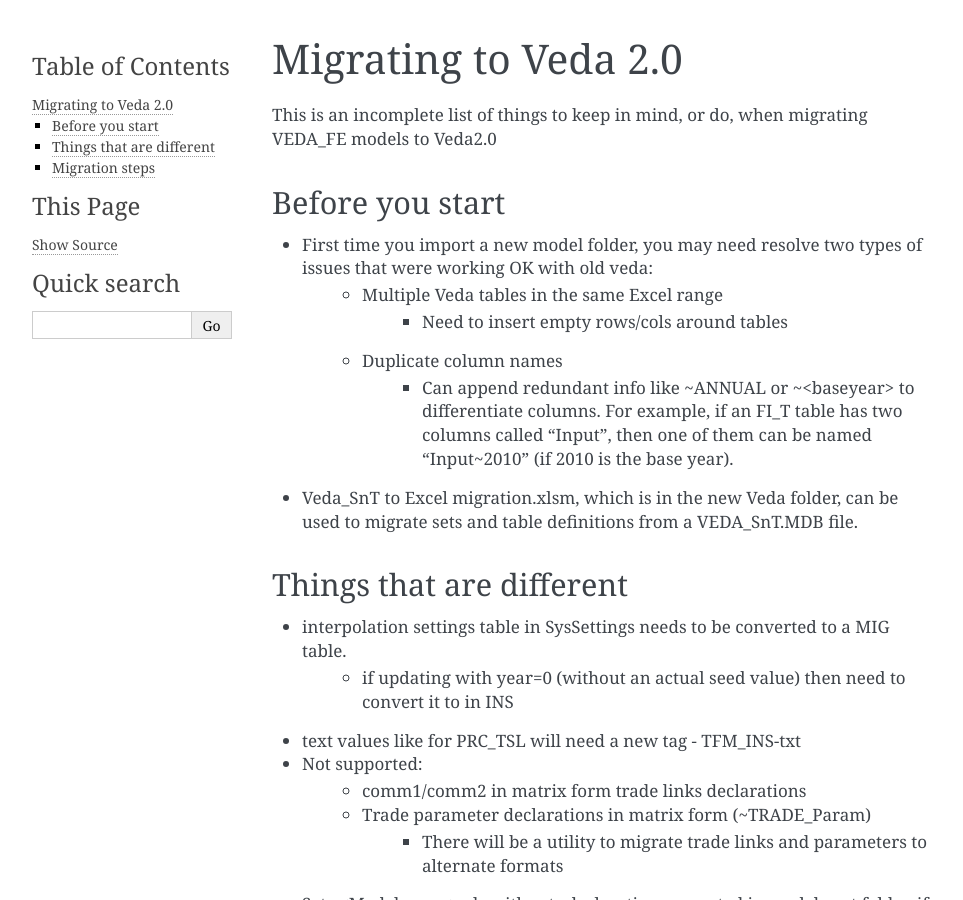
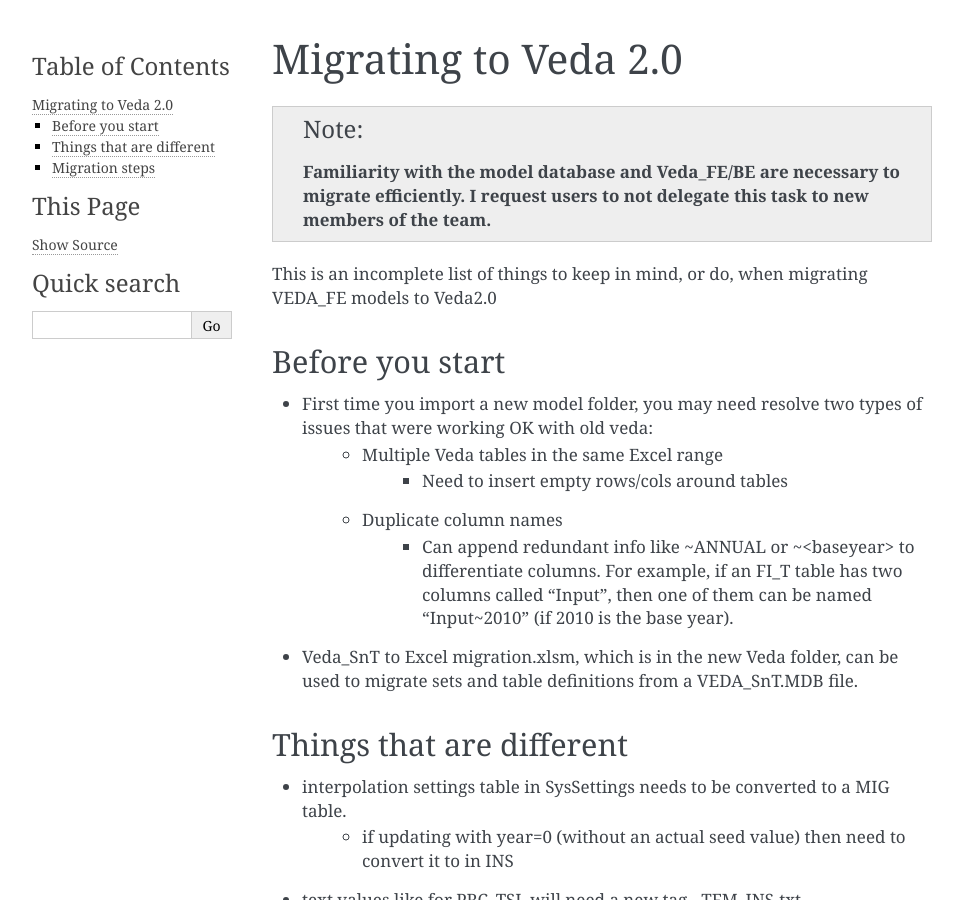
Before and after one commit to kanors-emr/Veda-documentation, a Sphinx documentation site: the page built from docs/source/pages/Migration.rst, in a window 1280 px wide and 900 px high. Shown: the whole window, without its empty margins (148-1111 px from the left). Built offline with Sphinx 7.4.7, drawn with Linux system fonts in a browser that asks for light colours.

Commit message:
note on migration

```diff
--- a/docs/source/pages/Migration.rst
+++ b/docs/source/pages/Migration.rst
@@ -1,6 +1,11 @@
 ######################
 Migrating to Veda 2.0
 ######################
+
+.. note::
+    **Familiarity with the model database and Veda_FE/BE are necessary to migrate efficiently. I request users to not delegate this task to new members of the team.**
+
+
 This is an incomplete list of things to keep in mind, or do, when migrating VEDA_FE models to Veda2.0
 
 Before you start
```
